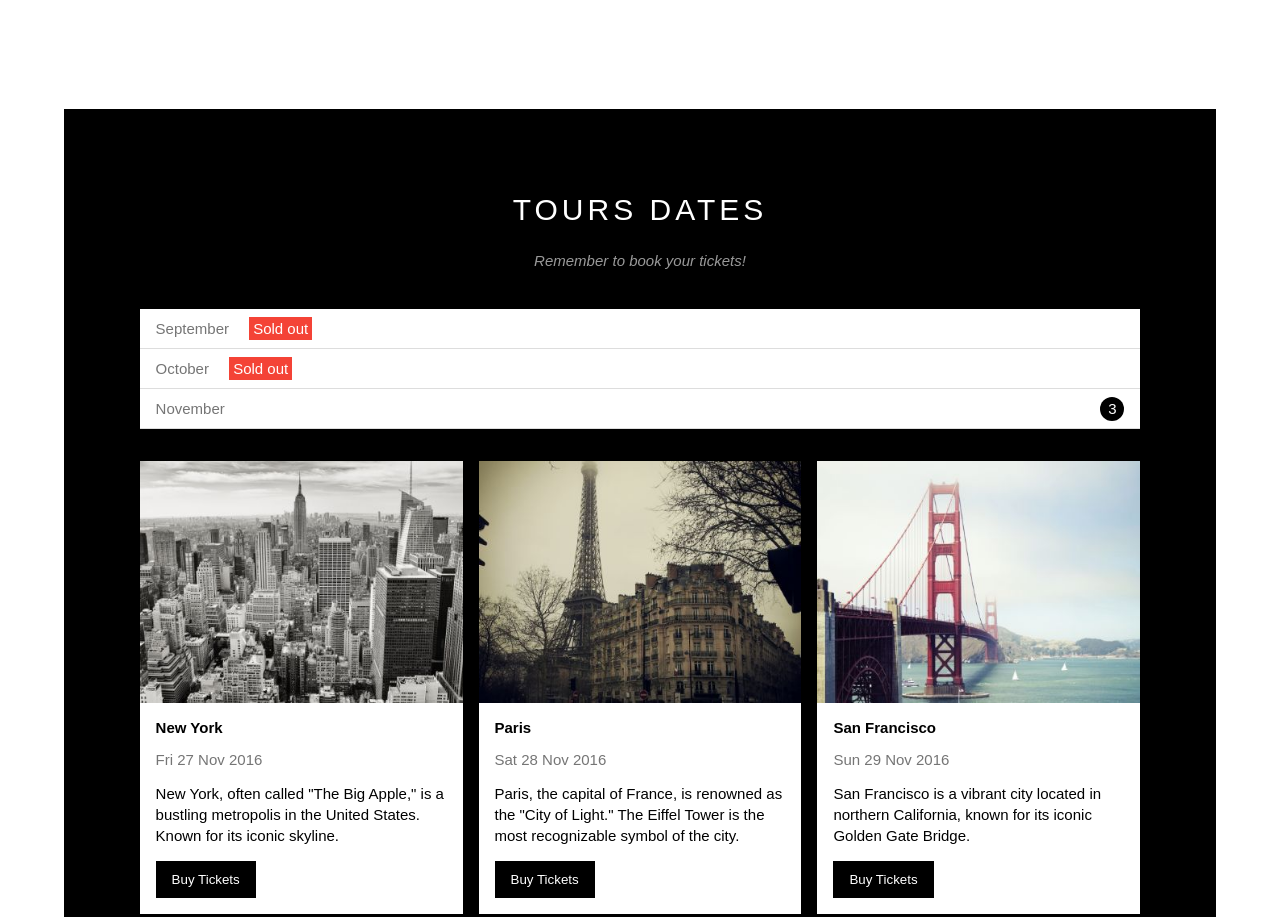
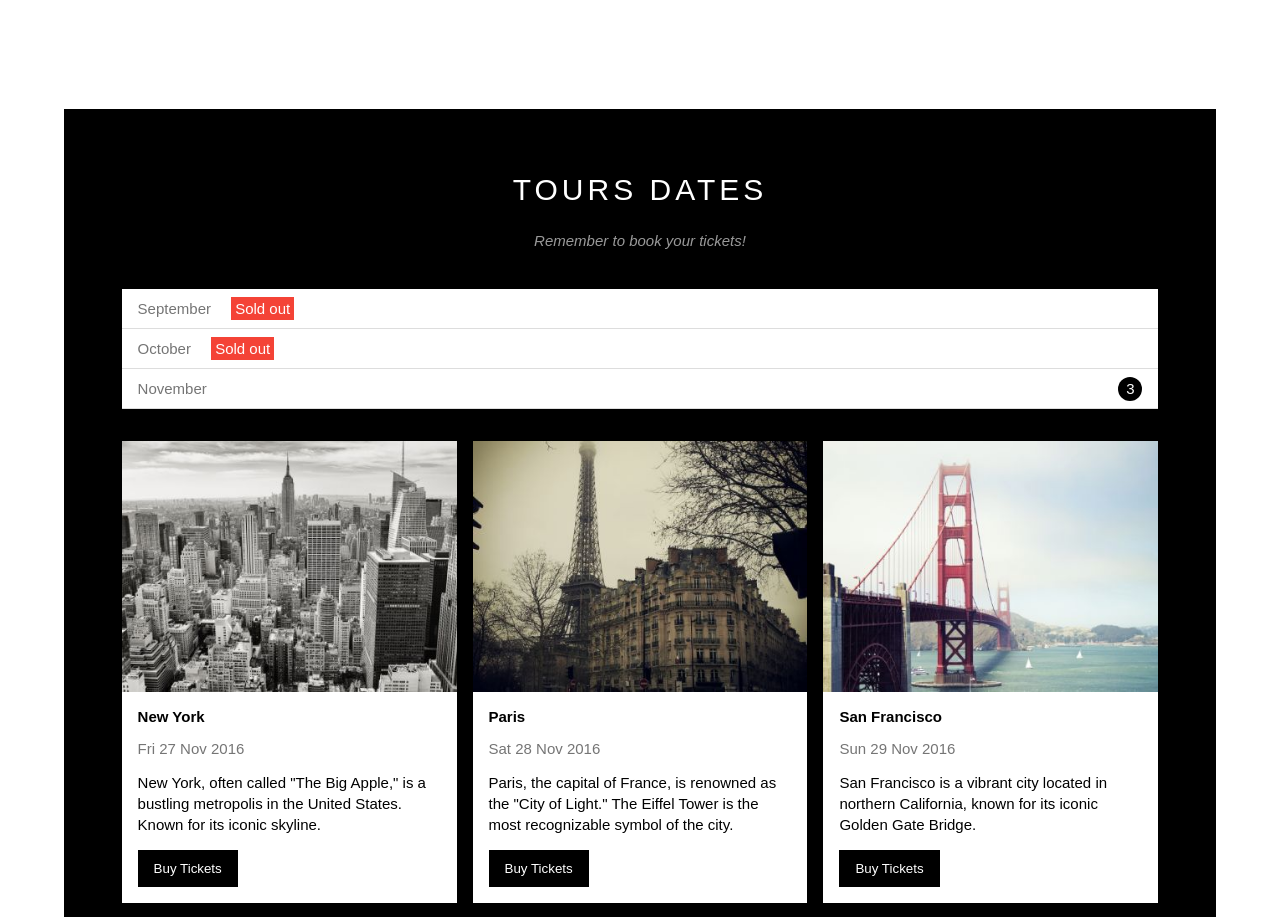
Before and after one commit to HoangIT17/demo_musicband, a plain HTML site: page index.html in a window 1280 px wide. Shown: the part 1191-2108 px from the top of the page. Drawn offline with Linux system fonts and the light colour scheme.

Commit message:
update file

```diff
--- a/assets/css/style.css
+++ b/assets/css/style.css
@@ -304,7 +304,7 @@ html{
 /* Tour section */
 .tour-section {
   background-color: #000;
-  padding: 20px;
+  /* padding: 20px;  */
   width: 90%;
   max-width: 1200px;
   margin-left: auto;
```
